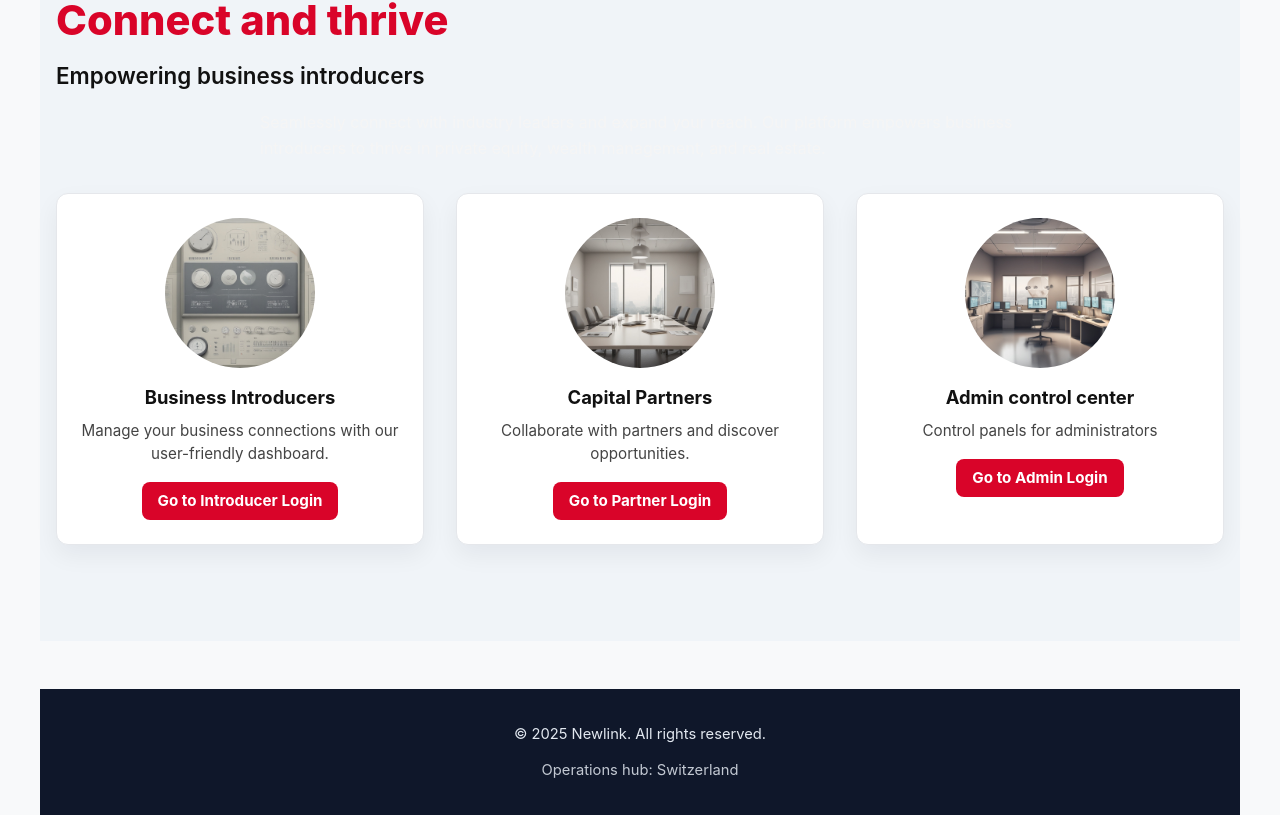
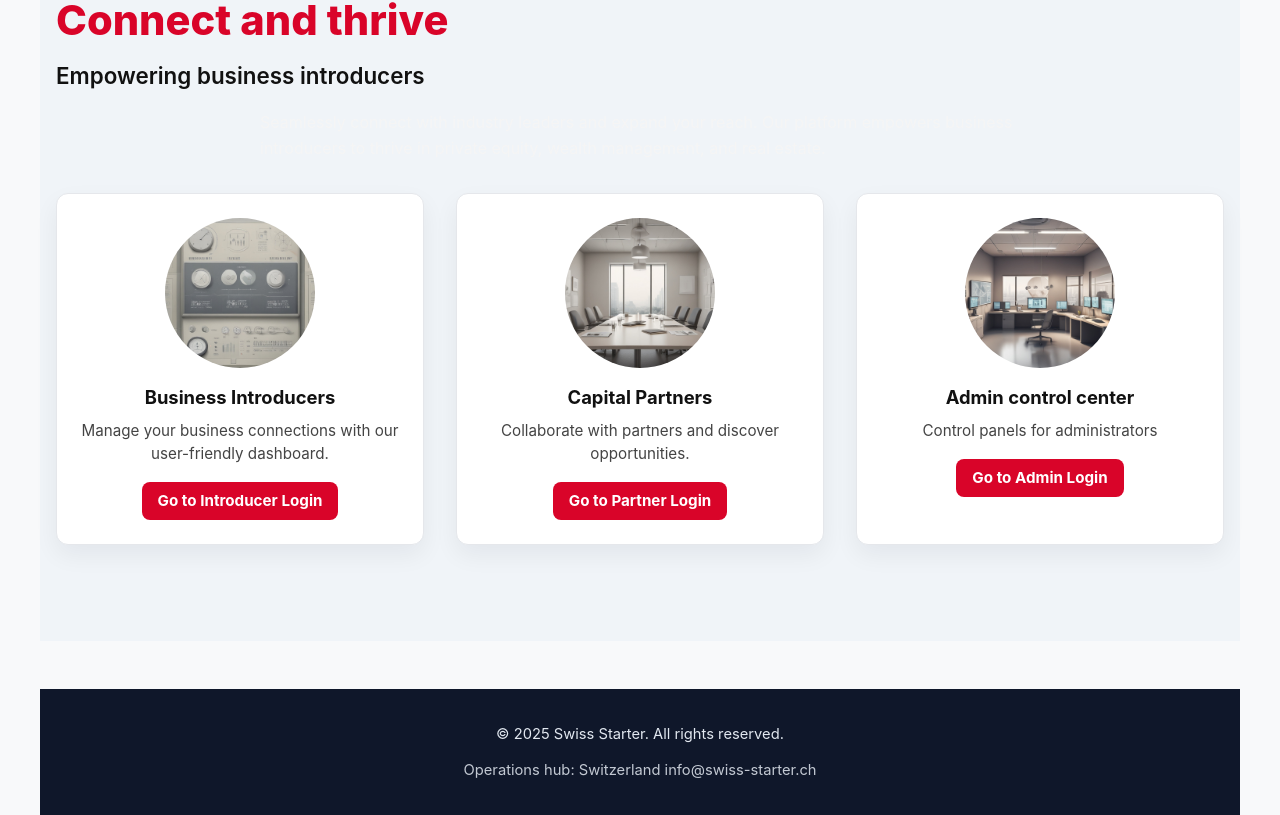
Before and after one commit to Estwaldstein/newlink-frontend, a React (Vite) app: page / in a window 1280 px wide. Shown: the part 1136-1951 px from the top of the page. Built offline with nearby package versions, Linux system fonts and the light colour scheme.

Commit message:
Update HomePage.jsx

```diff
--- a/src/pages/HomePage.jsx
+++ b/src/pages/HomePage.jsx
@@ -191,8 +191,8 @@ const HomePage = () => {
 
       {/* Footer */}
       <footer className="footer" id="contact">
-        <p>© 2025 Newlink. All rights reserved.</p>
-        <p className="footer-note">Operations hub: Switzerland</p>
+        <p>© 2025 Swiss Starter. All rights reserved.</p>
+        <p className="footer-note">Operations hub: Switzerland info@swiss-starter.ch</p>
       </footer>
     </div>
   );
```
